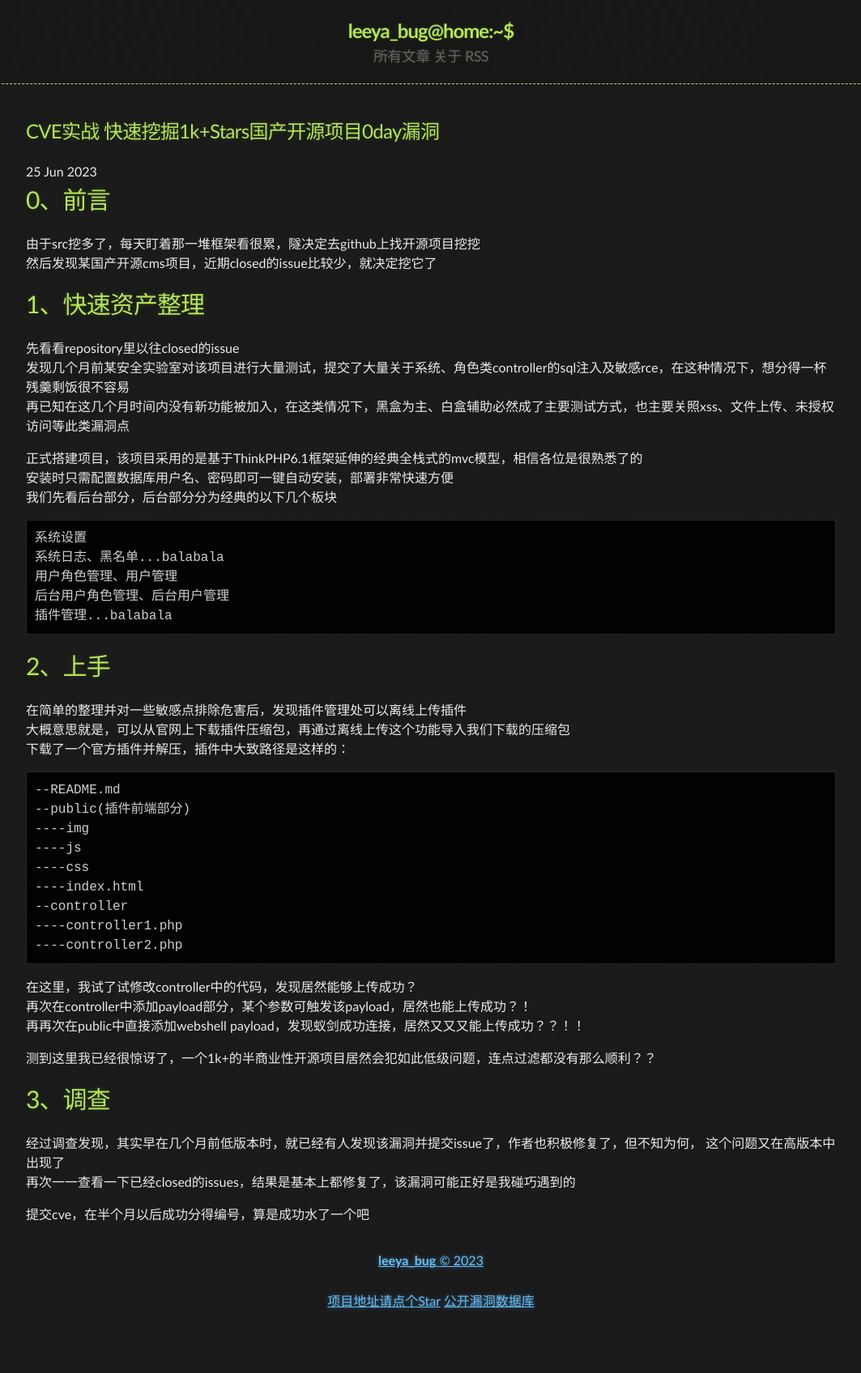
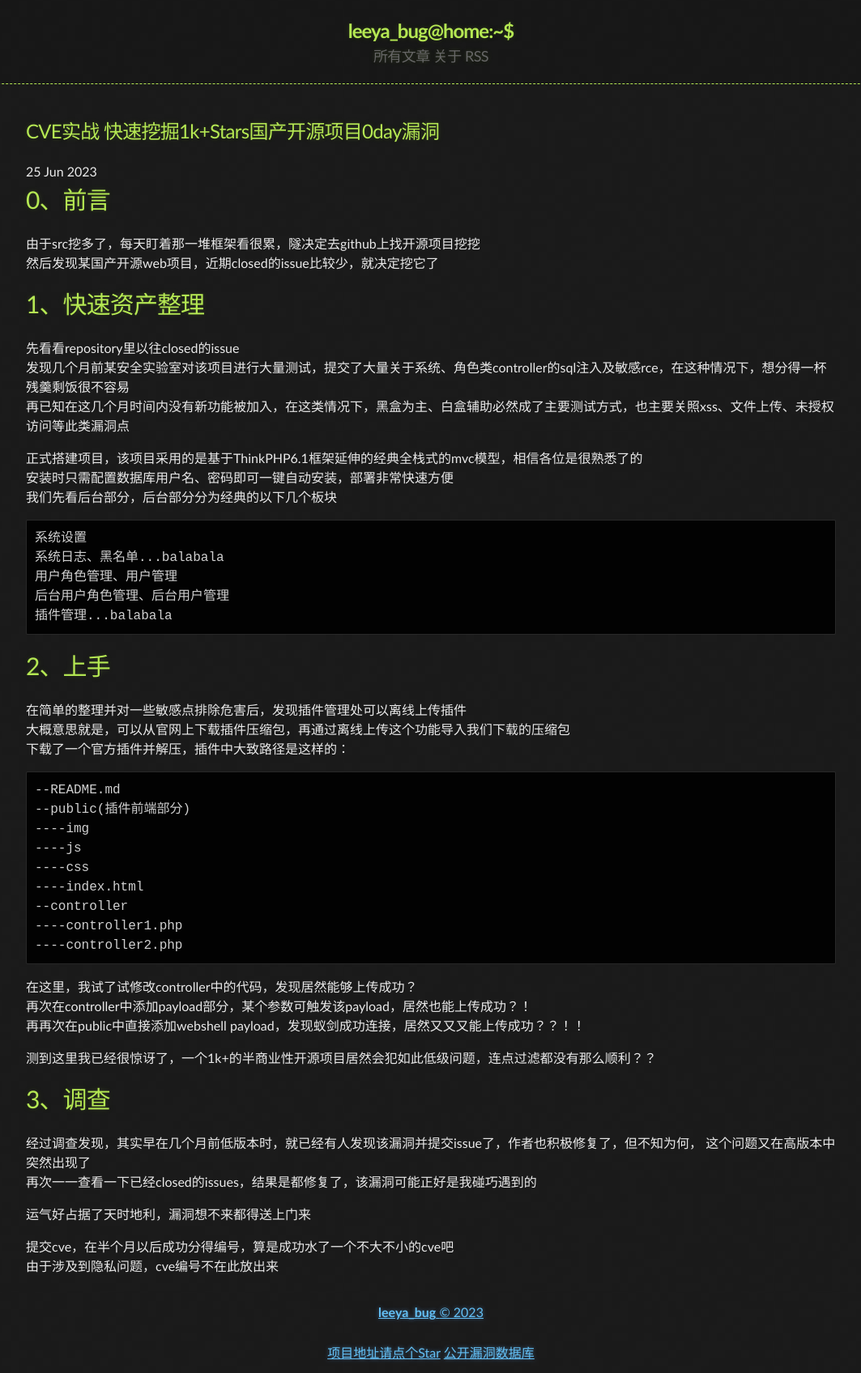
Before and after one commit to Leeyangee/leeyangee.github.io, a Jekyll site: the page built from _posts/2023-06-25-CVE实战 经典快速挖掘1k+Stars国产开源项目0day漏洞.md, in a window 1280 px wide. Shown: the whole page at 81% size, without its empty margins (108-1171 px from the left). Built offline with Jekyll 4.4.1, drawn with Linux system fonts in a browser that asks for light colours; before the commit the page ends 1632 px from its top, so only the background shows below that.

Commit message:
Update 2023-06-25-CVE实战 经典快速挖掘1k+Stars国产开源项目0day漏洞.md

```diff
--- a/_posts/2023-06-25-CVE实战 经典快速挖掘1k+Stars国产开源项目0day漏洞.md
+++ b/_posts/2023-06-25-CVE实战 经典快速挖掘1k+Stars国产开源项目0day漏洞.md
@@ -4,7 +4,7 @@ published: true
 ---
 # [](#header-1)0、前言
 由于src挖多了，每天盯着那一堆框架看很累，隧决定去github上找开源项目挖挖
-然后发现某国产开源cms项目，近期closed的issue比较少，就决定挖它了
+然后发现某国产开源web项目，近期closed的issue比较少，就决定挖它了
 
 # [](#header-1)1、快速资产整理
 
@@ -46,7 +46,10 @@ published: true
 测到这里我已经很惊讶了，一个1k+的半商业性开源项目居然会犯如此低级问题，连点过滤都没有那么顺利？？
 
 # [](#header-1)3、调查
-经过调查发现，其实早在几个月前低版本时，就已经有人发现该漏洞并提交issue了，作者也积极修复了，但不知为何， 这个问题又在高版本中出现了
-再次一一查看一下已经closed的issues，结果是基本上都修复了，该漏洞可能正好是我碰巧遇到的
+经过调查发现，其实早在几个月前低版本时，就已经有人发现该漏洞并提交issue了，作者也积极修复了，但不知为何， 这个问题又在高版本中突然出现了
+再次一一查看一下已经closed的issues，结果是都修复了，该漏洞可能正好是我碰巧遇到的
 
-提交cve，在半个月以后成功分得编号，算是成功水了一个吧
+运气好占据了天时地利，漏洞想不来都得送上门来
+
+提交cve，在半个月以后成功分得编号，算是成功水了一个不大不小的cve吧
+由于涉及到隐私问题，cve编号不在此放出来
```
